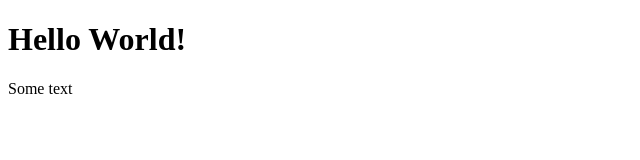
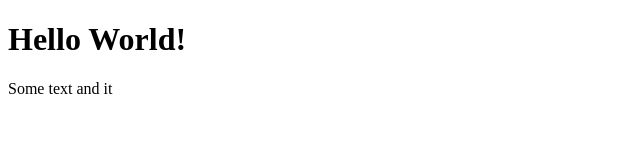
Before and after one commit to itskk23/git-day-1-practice, a plain HTML site: page index.html in a window 1280 px wide. Shown: the full height of the page, 0-640 px from the left. Drawn offline with Linux system fonts and the light colour scheme.

Commit message:
added texts and also

```diff
--- a/index.html
+++ b/index.html
@@ -7,7 +7,7 @@
 <body>
   <h1>Hello World!</h1>
   <p>
-    Some text
+    Some text and it
   </p>
 </body>
 </html>
```
